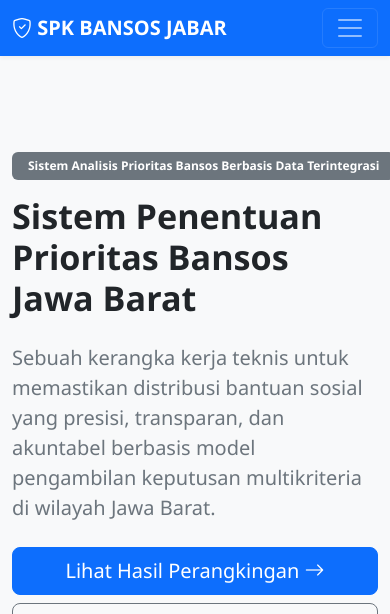
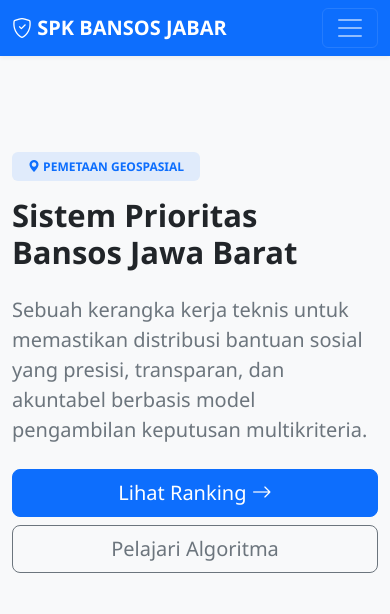
Before and after one commit to BimaniSakti/Kuliah_SPK-Bansos, a Flask app: page / in a window 390 px wide. Shown: the top 614 px of the page. Run offline with Flask 3, Linux system fonts and the light colour scheme.

Commit message:
Fix: memperbaiki tampilan landing page, dashboard, dan ranking wilayah

```diff
--- a/app.py
+++ b/app.py
@@ -1,7 +1,11 @@
-from flask import Flask, render_template, request, redirect, url_for
+from flask import Flask, render_template, request, redirect, send_file, url_for
 from models.data_handler import hapus_wilayah, load_data, simpan_hasil_model, tambah_wilayah
 from models.spk_machine import calculate_saw, apply_kmeans
-from models.ahp_engine import calculate_ahp # Import fungsi kalkulator AHP
+from models.ahp_engine import calculate_ahp
+
+import io
+import numpy as np
+from sklearn.metrics import silhouette_score
 
 
 app = Flask(__name__)
@@ -36,12 +40,40 @@ def ranking():
     df = load_data()
     df_jabar = df[df['Provinsi'] == 'JAWA BARAT'].copy()
 
-    # Hanya urutkan jika kolom Skor_SAW sudah terbuat di DB (sudah dieksekusi admin)
+    sil_score = 0
+    if 'Skor_SAW' in df_jabar.columns and 'Kategori_Prioritas' in df_jabar.columns:
+        df_jabar = df_jabar.sort_values(by='Skor_SAW', ascending=False)
+
+        # Kalkulasi ulang Silhouette Score khusus untuk subset Jawa Barat
+        X = df_jabar[['Skor_SAW']].values
+        # Mengubah teks kategori menjadi angka agar bisa dihitung sklearn
+        labels = df_jabar['Kategori_Prioritas'].astype('category').cat.codes
+        if len(np.unique(labels)) > 1:
+            sil_score = round(silhouette_score(X, labels), 3)
+
+    data_jabar = df_jabar.to_dict(orient='records')
+    return render_template('ranking.html', data_wilayah=data_jabar, sil_score=sil_score)
+
+@app.route('/export/excel')
+def export_excel():
+    """Rute untuk mengunduh tabel ranking sebagai file CSV/Excel"""
+    df = load_data()
+    df_jabar = df[df['Provinsi'] == 'JAWA BARAT'].copy()
+
     if 'Skor_SAW' in df_jabar.columns:
         df_jabar = df_jabar.sort_values(by='Skor_SAW', ascending=False)
+        # Pilih kolom yang penting saja untuk di-export
+        kolom_export = ['Provinsi', 'Kab/Kota', 'P0', 'Skor_SAW', 'Kategori_Prioritas']
+        df_export = df_jabar[kolom_export]
+    else:
+        df_export = df_jabar
 
-    data_jabar = df_jabar.to_dict(orient='records')
-    return render_template('ranking.html', data_wilayah=data_jabar)
+    # Menggunakan BytesIO agar file tidak perlu disimpan di harddisk server
+    output = io.BytesIO()
+    df_export.to_csv(output, index=False)
+    output.seek(0)
+
+    return send_file(output, mimetype='text/csv', as_attachment=True, download_name='Ranking_Bansos_Jabar.csv')
 
 # ==========================================
 # ROUTING AREA ADMIN
--- a/templates/base.html
+++ b/templates/base.html
@@ -35,7 +35,7 @@
                 <ul class="navbar-nav ms-auto">
                     <li class="nav-item"><a class="nav-link" href="/">Landing Page</a></li>
                     <li class="nav-item"><a class="nav-link" href="/dashboard">Dashboard</a></li>
-                    <li class="nav-item"><a class="nav-link" href="/ranking">Eksplorasi Ranking</a></li>
+                    <li class="nav-item"><a class="nav-link" href="/ranking">Ranking Wilayah</a></li>
                     <li class="nav-item">
                         <a class="btn btn-light text-primary ms-3 fw-bold" href="/admin">
                             <i class="bi bi-person-lock"></i> Admin Access
--- a/templates/index.html
+++ b/templates/index.html
@@ -3,31 +3,45 @@
 {% block title %}Beranda - SPK Bansos Jabar{% endblock %}
 
 {% block content %}
+<link rel="stylesheet" href="https://unpkg.com/leaflet@1.9.4/dist/leaflet.css" />
+
+<style>
+    #map {
+        /* Mencegah peta menutupi dropdown/navbar */
+        z-index: 1;
+    }
+    .map-container {
+        /* Memberikan bingkai putih yang elegan di sekitar peta */
+        background: #ffffff;
+        padding: 8px;
+        border-radius: 1rem;
+        box-shadow: 0 0.5rem 1rem rgba(0, 0, 0, 0.05);
+        border: 1px solid #dee2e6;
+    }
+</style>
+
 <div class="row align-items-center py-5">
-    <div class="col-lg-6">
-        <span class="badge bg-secondary mb-3 px-3 py-2">Sistem Analisis Prioritas Bansos Berbasis Data Terintegrasi</span>
-        <h1 class="display-4 fw-bold text-dark mb-4">
-            Sistem Penentuan <br>Prioritas Bansos <br>Jawa Barat
-        </h1>
+    <div class="col-lg-5 mb-5 mb-lg-0">
+        <span class="badge bg-primary bg-opacity-10 text-primary mb-3 px-3 py-2 fw-bold text-uppercase">
+            <i class="bi bi-geo-alt-fill"></i> Pemetaan Geospasial
+        </span>
+        <h1 class="display-5 fw-bold text-dark mb-4">Sistem Prioritas<br>Bansos Jawa Barat</h1>
         <p class="lead text-secondary mb-4">
-            Sebuah kerangka kerja teknis untuk memastikan distribusi bantuan sosial yang presisi, transparan, dan akuntabel berbasis model pengambilan keputusan multikriteria di wilayah Jawa Barat.
+            Sebuah kerangka kerja teknis untuk memastikan distribusi bantuan sosial yang presisi, transparan, dan akuntabel berbasis model pengambilan keputusan multikriteria.
         </p>
         <div class="d-grid gap-2 d-md-flex justify-content-md-start">
             <a href="/ranking" class="btn btn-primary btn-lg px-4 me-md-2">
-                Lihat Hasil Perangkingan <i class="bi bi-arrow-right"></i>
+                Lihat Ranking <i class="bi bi-arrow-right"></i>
             </a>
             <a href="#metodologi" class="btn btn-outline-secondary btn-lg px-4">
-                Metodologi AHP
+                Pelajari Algoritma
             </a>
         </div>
     </div>
 
-    <div class="col-lg-6 mt-5 mt-lg-0">
-        <div class="bg-white p-5 rounded-4 shadow-sm border text-center" style="height: 400px; display: flex; align-items: center; justify-content: center;">
-            <div class="text-muted">
-                <i class="bi bi-map display-1"></i>
-                <p class="mt-3">Peta Digital Distribusi Bansos</p>
-            </div>
+    <div class="col-lg-7">
+        <div class="map-container">
+            <div id="map" style="height: 450px; width: 100%; border-radius: 0.75rem;"></div>
         </div>
     </div>
 </div>
@@ -37,33 +51,57 @@
         <div class="card h-100 border-0 shadow-sm p-3">
             <div class="card-body">
                 <h5 class="card-title fw-bold mb-3">KEADILAN TERUKUR</h5>
-                <p class="card-text text-secondary">
-                    Menghilangkan subjektivitas dalam penentuan penerima bantuan melalui pembobotan kriteria teknis (P0, IPM, PDRB) yang divalidasi secara sistemik.
-                </p>
+                <p class="card-text text-secondary">Menghilangkan subjektivitas dalam penentuan penerima bantuan melalui pembobotan kriteria teknis (P0, IPM, PDRB) dengan metode AHP.</p>
             </div>
         </div>
     </div>
-
     <div class="col-md-4">
         <div class="card h-100 border-0 shadow-sm p-3">
             <div class="card-body">
                 <h5 class="card-title fw-bold mb-3">EFISIENSI FISKAL</h5>
-                <p class="card-text text-secondary">
-                    Optimalisasi alokasi dana bantuan sosial dengan menargetkan klaster wilayah dengan indeks urgensi tertinggi menggunakan K-Means Clustering.
-                </p>
+                <p class="card-text text-secondary">Optimalisasi alokasi dana bantuan sosial dengan menargetkan klaster wilayah urgensi tertinggi menggunakan K-Means Clustering.</p>
             </div>
         </div>
     </div>
-
     <div class="col-md-4">
         <div class="card h-100 border-0 shadow-sm p-3">
             <div class="card-body">
                 <h5 class="card-title fw-bold mb-3">TRANSPARANSI DATA</h5>
-                <p class="card-text text-secondary">
-                    Seluruh proses perangkingan dapat diaudit secara publik untuk menjaga kepercayaan masyarakat terhadap integritas sistem.
-                </p>
+                <p class="card-text text-secondary">Seluruh proses perhitungan SAW dan perangkingan dapat diaudit secara publik untuk menjaga integritas sistem.</p>
             </div>
         </div>
     </div>
 </div>
+
+<script src="https://unpkg.com/leaflet@1.9.4/dist/leaflet.js"></script>
+<script>
+    // Menunggu seluruh elemen HTML selesai dimuat sebelum merender peta
+    document.addEventListener("DOMContentLoaded", function() {
+        // Koordinat tengah Jawa Barat
+        var map = L.map('map').setView([-6.9175, 107.6191], 8);
+
+        // Menggunakan tile CartoDB Positron agar desain peta lebih bersih & modern (cocok untuk dashboard UI)
+        L.tileLayer('https://{s}.basemaps.cartocdn.com/light_all/{z}/{x}/{y}{r}.png', {
+            attribution: '&copy; OpenStreetMap contributors &copy; CARTO',
+            subdomains: 'abcd',
+            maxZoom: 20
+        }).addTo(map);
+
+        // Menambahkan penanda (marker) dummy
+        var marker1 = L.marker([-6.9175, 107.6191]).addTo(map)
+            .bindPopup("<div class='text-center'><b>Kota Bandung</b><br><span class='badge bg-warning text-dark mt-1'>Prioritas Sedang</span></div>");
+
+        var marker2 = L.marker([-6.9763, 108.4764]).addTo(map)
+            .bindPopup("<div class='text-center'><b>Kab. Kuningan</b><br><span class='badge bg-danger mt-1'>Prioritas Tinggi</span></div>");
+
+        var marker3 = L.marker([-6.2333, 106.9833]).addTo(map)
+            .bindPopup("<div class='text-center'><b>Kota Bekasi</b><br><span class='badge bg-success mt-1'>Prioritas Rendah</span></div>");
+
+        // Trik khusus: Memaksa peta menyesuaikan ulang ukurannya setelah setengah detik
+        // Ini mencegah masalah peta yang terpotong atau "abu-abu" saat dimuat
+        setTimeout(function() {
+            map.invalidateSize();
+        }, 500);
+    });
+</script>
 {% endblock %}
```
Also changed, not shown: templates/dashboard.html (+43 -7 lines), templates/ranking.html (+70 -12 lines).
